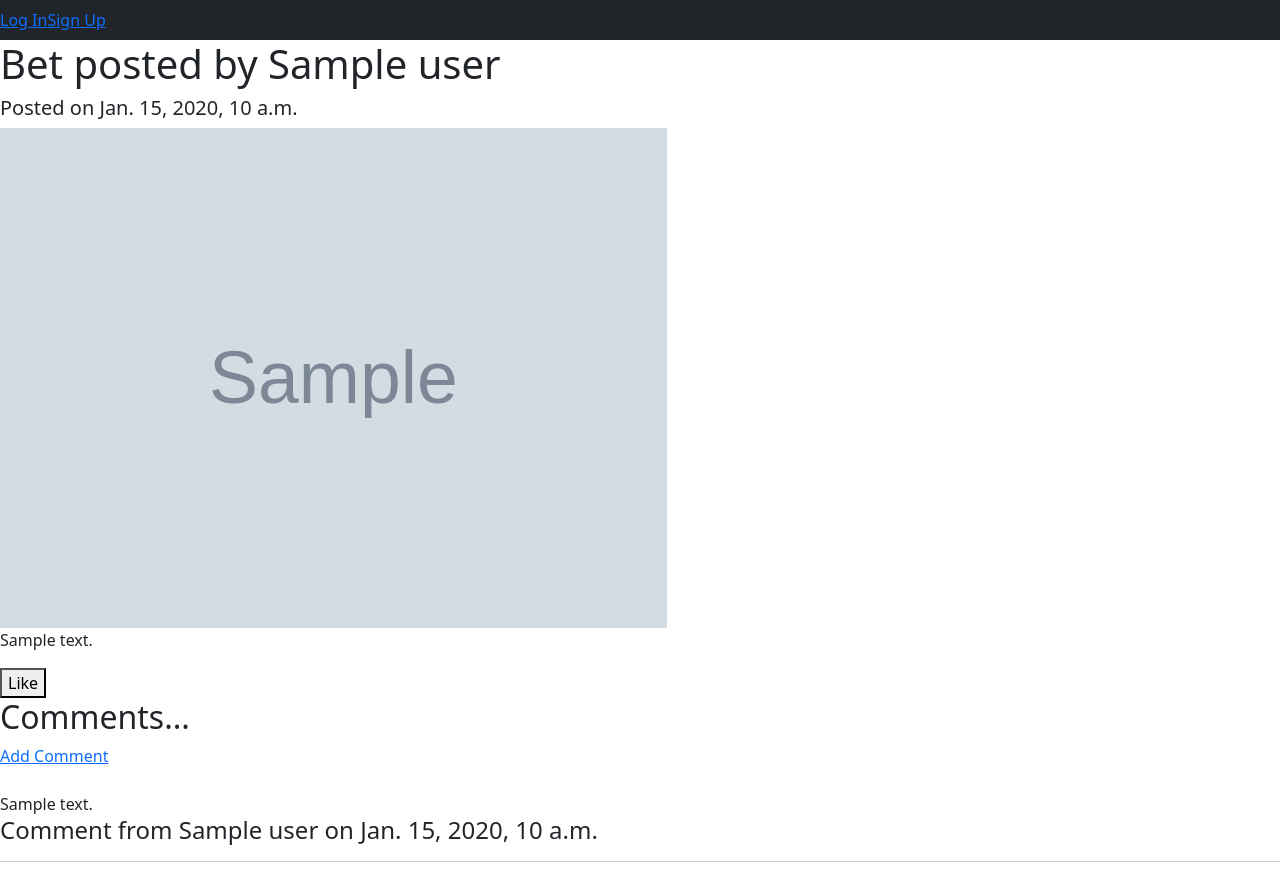
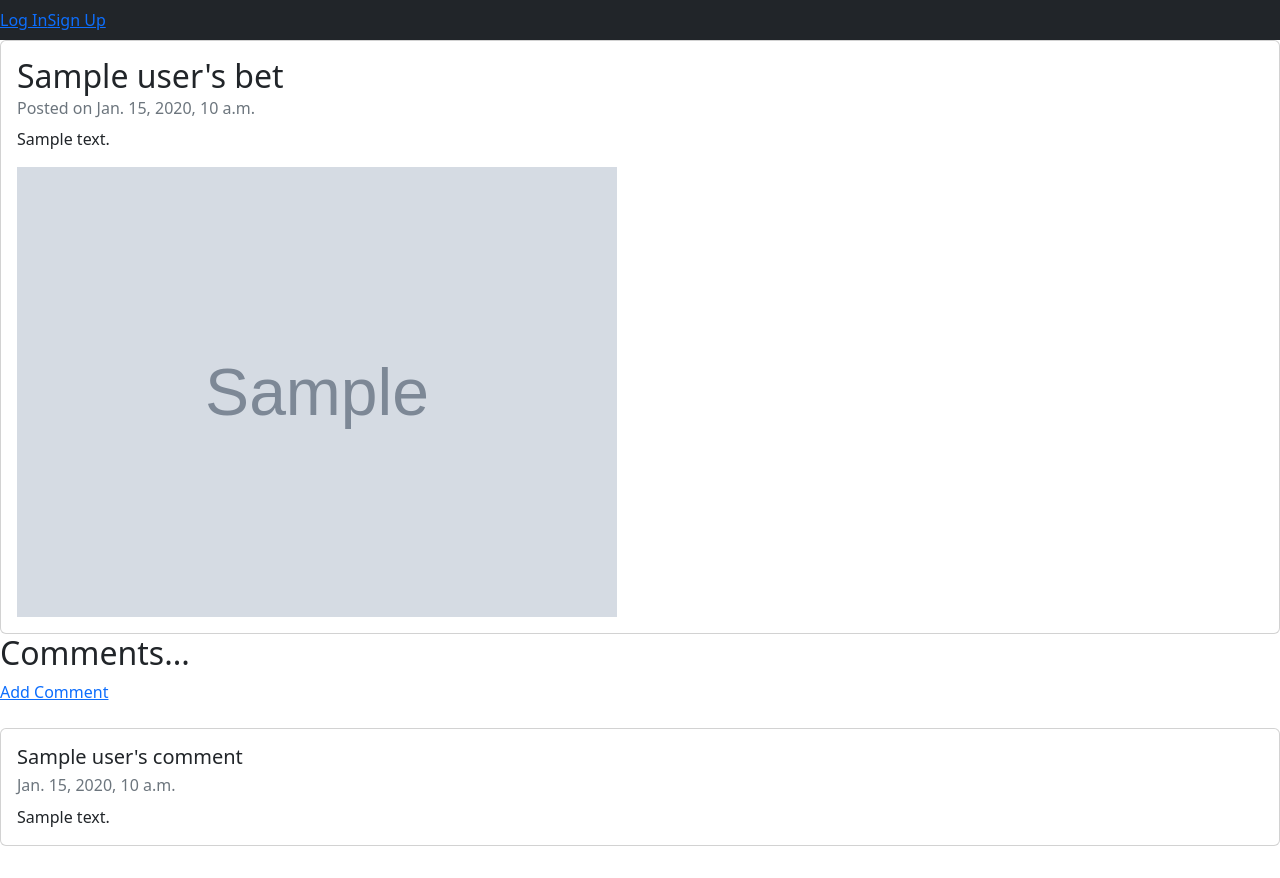
Before and after one commit to anandpatel48/Slipstream, a Django app: template main_app/templates/bet_detail.html in a window 1280 px wide. After the commit the page ends 846 px from the top, so only its background shows below. Run offline with Django 4.2, Linux system fonts and the light colour scheme; the template is opened without the code that fills it: most values are stand-ins (such as "Sample title", 1, 10 or a date in 2020); grey boxes marked "Sample" are stand-in pictures; some libraries are stand-ins or nearby versions.

Commit message:
more styling updates

```diff
--- a/main_app/templates/bet_detail.html
+++ b/main_app/templates/bet_detail.html
@@ -1,16 +1,17 @@
 {% extends 'base.html' %}
 {% block title %}Bet Details{% endblock %}
 {% block content %}
-<h1>Bet posted by {{ bet.user }}</h1>
-<h5>Posted on {{ bet.created_at }}</h5>
+<div class = "card">
+    <div class = "card-body">
+        <h2 class = "card-title">{{bet.user}}'s bet</h2>
+        <h6 class = "card-subtitle mb-2 text-muted">Posted on {{bet.created_at}}</h6>
+        <p class = "card-text">{{bet.description}}</p>
         {% for photo in bet.photo_set.all %}
-    <img src = "{{ photo.url }}" height = "500">
+            <img src = "{{ photo.url }}" height = "450">
         {% empty %}
             <p>No photo uploaded</p>
         {% endfor %}
-<p>{{ bet.description }}</p>
-<div>
-        <button type = "submit", name = "bet_id", value = "{{ bet.id }}">Like</button><span class = like-count></span>
+    </div>
 </div>
 <div>
     <h2>Comments...</h2>
@@ -23,14 +24,18 @@
     <br>
     <br>
         {% for comment in bet.comments.all %}
-            {{ comment.content }}
-            <h4>Comment from {{ comment.user }} on {{ comment.created_at }}</h4>
+        <div class = "card">
+            <div class = "card-body">
+                <h5 class = "card-title">{{comment.user}}'s comment</h5>
+                <p class = "card-subtitle mb-2 text-muted">{{comment.created_at}}</p>
+                <p class = "card-text">{{comment.content}}</p>
                 {% if user.is_authenticated %}
                     {% if user.id == comment.user.id %}
                         <a href = "{% url 'comment_delete' comment.pk %}">Delete Comment</a>
                     {% endif %}
                 {% endif %}
-            <hr>
+            </div>
+        </div>
         {% endfor %}
     {% endif %}
 </div>
--- a/main_app/templates/slipstream.html
+++ b/main_app/templates/slipstream.html
@@ -11,8 +11,8 @@
             <p class = "card-text">{{bet.description}}</p>
             {% for photo in photos %}
             {% if photo.bet_id == bet.pk %}
-                <a href = "{% url 'bet_detail' bet.pk %}">
-                    <img src = "{{ photo.url }}" height = "500">
+                <a class = "d-flex" href = "{% url 'bet_detail' bet.pk %}">
+                    <img src = "{{ photo.url }}" height = "400">
                 </a>
             {% endif %}
             {% endfor %}
```
Lines whose indentation alone changed are shown as unchanged.
